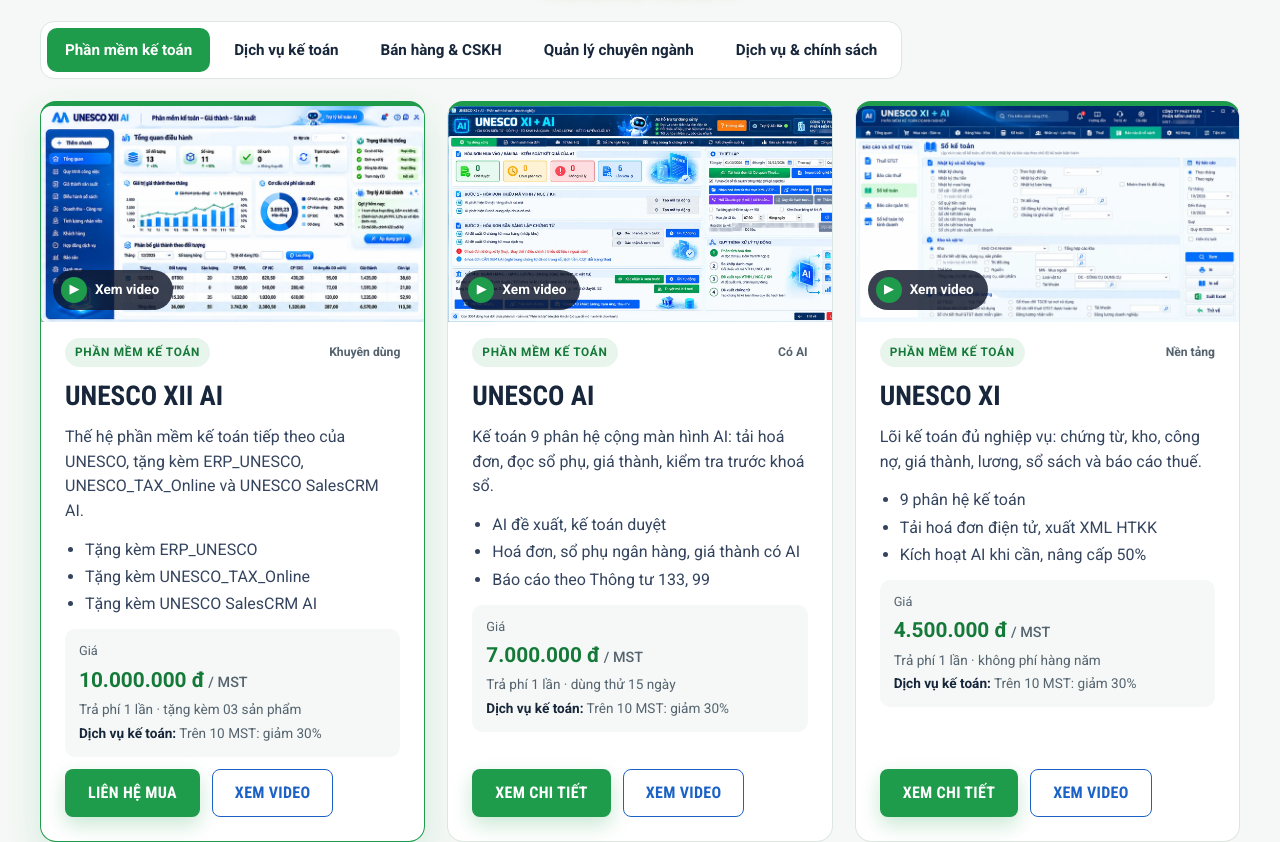
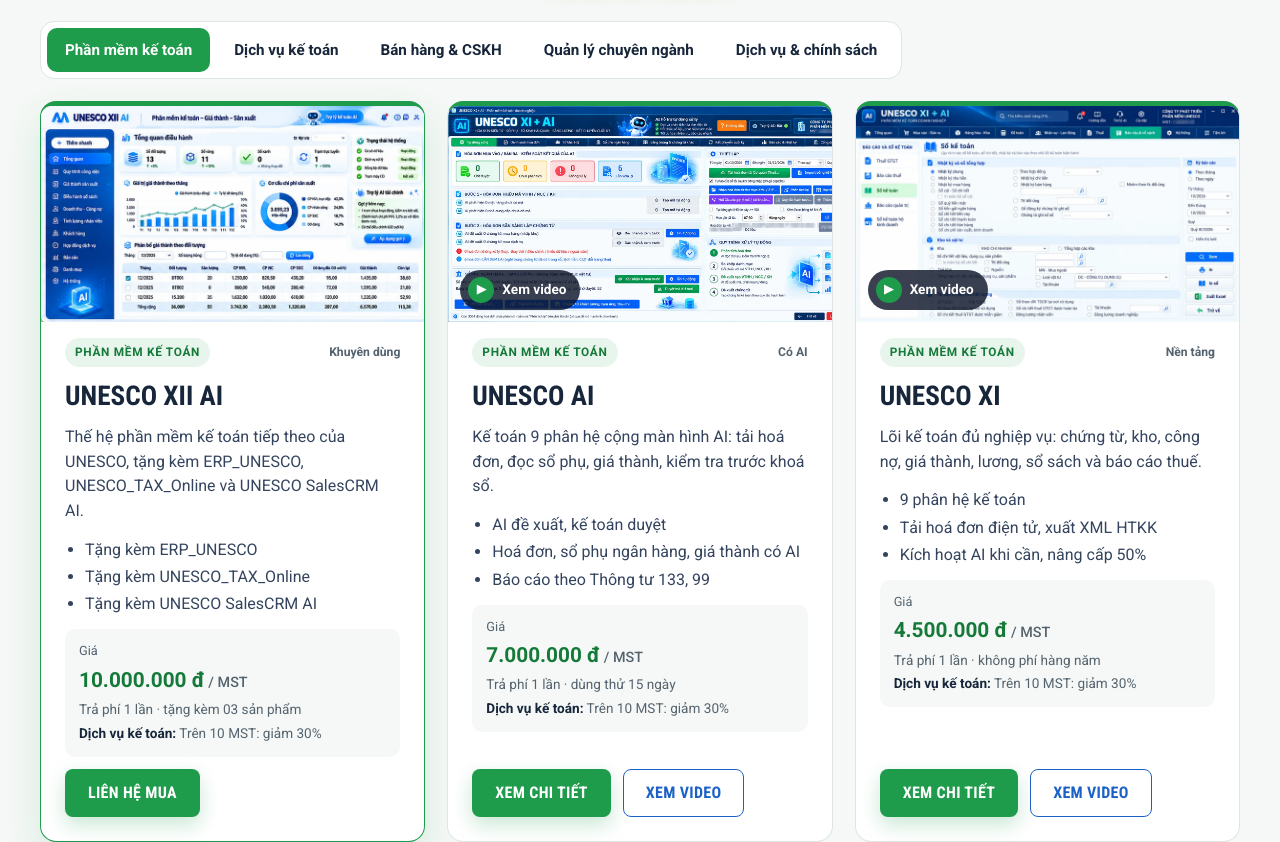
Before and after one commit to unescocorp-ctrl/unesco-website, an Astro site in the folder apps/web/: page /bang-gia in a window 1280 px wide. Shown: the part 833-1675 px from the top of the page. Built offline with nearby package versions, Linux system fonts and the light colour scheme; Astro itself is replaced by a stand-in of ours; no server answers.

Commit message:
Remove incorrect UNESCO AI video from XII product card

```diff
--- a/apps/web/src/components/ProductCard.astro
+++ b/apps/web/src/components/ProductCard.astro
@@ -12,10 +12,14 @@ const cta = p.href ? { t: 'Xem chi tiết', h: p.href } : { t: p.comingSoon ? '
     <button type="button" class="pd-media" data-video={url(p.media.video)} data-title={p.name} aria-label={`Xem video ${p.name}`}>
       <img src={url(p.media.img)} alt={p.media.alt} loading="lazy" decoding="async" /><span class="pd-play"><i aria-hidden="true">▶</i>Xem video</span>
     </button>
-  ) : p.media ? (
+  ) : p.media && (p.demo || p.href) ? (
     <a class="pd-media" href={url(p.demo ?? p.href ?? '/lien-he/#demo')} target={p.demo ? '_blank' : undefined} rel={p.demo ? 'noopener' : undefined}>
       <img src={url(p.media.img)} alt={p.media.alt} loading="lazy" decoding="async" /><span class="pd-play"><i aria-hidden="true">↗</i>{p.demo ? 'Mở demo' : 'Xem giao diện'}</span>
     </a>
+  ) : p.media ? (
+    <div class="pd-media is-static">
+      <img src={url(p.media.img)} alt={p.media.alt} loading="lazy" decoding="async" />
+    </div>
   ) : (
     <div class="pd-media is-empty"><span>{p.name}</span><small>{p.comingSoon ? 'Sắp ra mắt' : 'Giao diện đang cập nhật'}</small></div>
   )}
--- a/apps/web/src/data/products.ts
+++ b/apps/web/src/data/products.ts
@@ -34,7 +34,7 @@ export type Product = {
   href?: string;
   demo?: string;
   comingSoon?: boolean;
-  /** Ảnh giao diện trên thẻ (trong public/). Có `video` thì bấm ảnh phát video; không có thì bấm ảnh mở demo hoặc trang riêng. */
+  /** Ảnh giao diện trên thẻ (trong public/). Có `video` thì bấm ảnh phát video; có demo/trang riêng thì mở liên kết; còn lại hiển thị ảnh tĩnh. */
   media?: { img: string; alt: string; video?: string };
 };
 
@@ -47,7 +47,7 @@ export const products: Product[] = [
     tagline: 'Thế hệ phần mềm kế toán tiếp theo của UNESCO, tặng kèm ERP_UNESCO, UNESCO_TAX_Online và UNESCO SalesCRM AI.',
     points: ['Tặng kèm ERP_UNESCO', 'Tặng kèm UNESCO_TAX_Online', 'Tặng kèm UNESCO SalesCRM AI'],
     price: '10.000.000 đ', unit: '/ MST', priceNote: 'Trả phí 1 lần · tặng kèm 03 sản phẩm', serviceNote: SERVICE_DISCOUNT,
-    media: { img: '/screenshots/unesco-xii-ai/tong-quan.webp', alt: 'Màn hình Tổng quan điều hành UNESCO XII AI', video: '/videos/gioi-thieu-unesco-ai.mp4' },
+    media: { img: '/screenshots/unesco-xii-ai/tong-quan.webp', alt: 'Màn hình Tổng quan điều hành UNESCO XII AI' },
   },
   {
     id: 'unesco-ai', name: 'UNESCO AI', family: 'ke-toan', badge: 'Có AI',
--- a/apps/web/src/styles/global.css
+++ b/apps/web/src/styles/global.css
@@ -1099,7 +1099,8 @@ em.new{display:inline-block;font-style:normal;font-family:var(--font-h);font-siz
 /* Ảnh / video trên thẻ sản phẩm */
 .pd-media{display:block;position:relative;margin:-24px -24px 4px;aspect-ratio:16/9;overflow:hidden;border:0;padding:0;background:var(--ps);border-radius:11px 11px 0 0;cursor:pointer;width:calc(100% + 48px);text-align:left}
 .pd-media img{width:100%;height:100%;object-fit:cover;object-position:left top;display:block;transition:transform .35s ease}
-.pd-media:hover img,.pd-media:focus-visible img{transform:scale(1.04)}
+a.pd-media:hover img,button.pd-media:hover img,.pd-media:focus-visible img{transform:scale(1.04)}
+.pd-media.is-static{cursor:default}
 .pd-play{position:absolute;left:12px;bottom:12px;display:inline-flex;align-items:center;gap:8px;background:rgba(15,23,42,.82);color:#fff;font-weight:700;font-size:.85rem;padding:7px 14px 7px 8px;border-radius:999px}
 .pd-play i{display:grid;place-items:center;width:26px;height:26px;border-radius:50%;background:var(--pc);font-style:normal;font-size:.75rem}
 .pd-media.is-empty{display:flex;flex-direction:column;align-items:center;justify-content:center;gap:4px;cursor:default;background:linear-gradient(135deg,var(--ps),#fff);color:var(--pd)}
```
